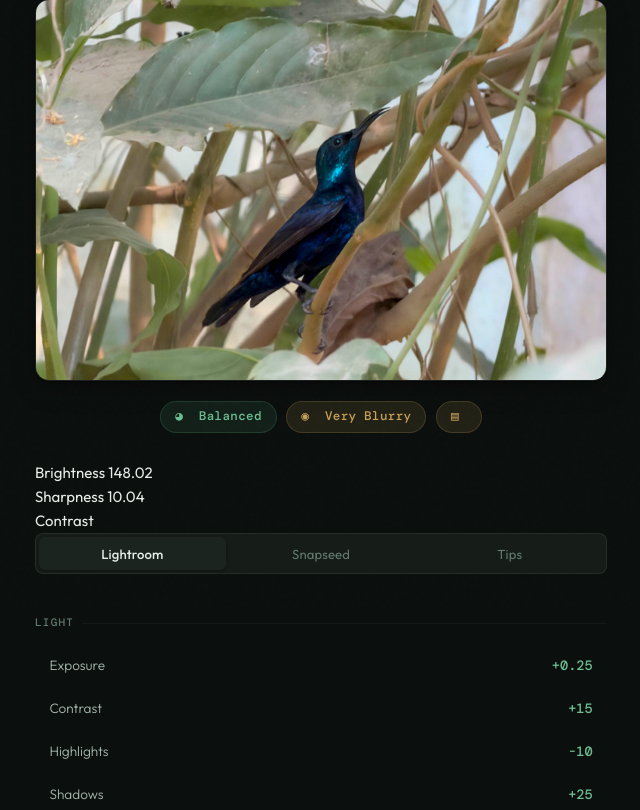
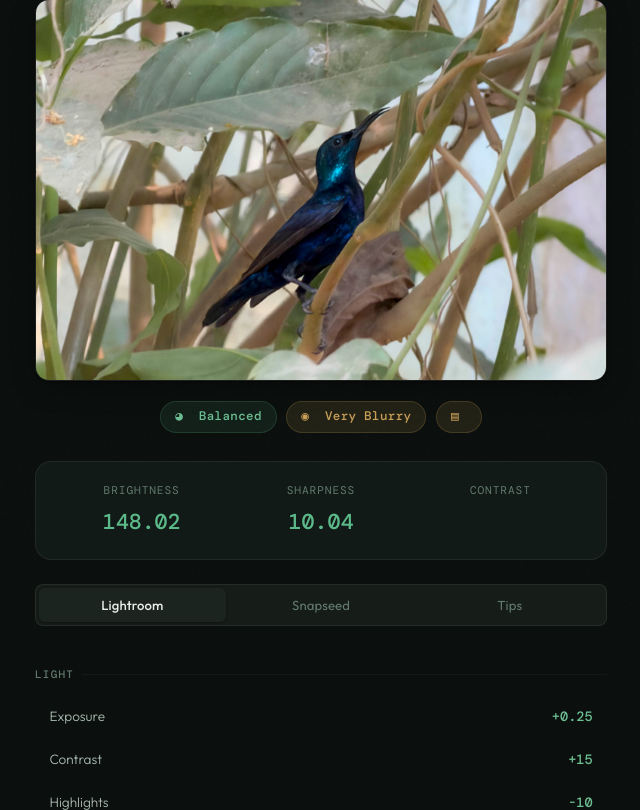
Before and after one commit to abhii-navv/Image-analyzer, a Flask app: page /history/7942c6e0-8eca-411a-926b-975dcc7cb17c in a window 1280 px wide. Shown: the part 192-1002 px from the top of the page, without its empty margins (319-959 px from the left). Run offline with Flask 3, Linux system fonts and the light colour scheme; parts of the project's set-up code (start-up, migrations or seed data) failed here and were passed over; some web fonts are replaced.

Commit message:
Update style.css

```diff
--- a/static/css/style.css
+++ b/static/css/style.css
@@ -663,3 +663,36 @@ main > *:nth-child(2) { animation-delay: 0.1s; }
 main > *:nth-child(3) { animation-delay: 0.15s; }
 main > *:nth-child(4) { animation-delay: 0.2s; }
 main > *:nth-child(5) { animation-delay: 0.25s; }
+/* ─── METRICS PANEL ───────────────────────────── */
+.metrics-panel {
+  display: flex;
+  gap: 1rem;
+  margin: 1.5rem 0;
+  padding: 1.25rem 1.5rem;
+  background: #111A16;
+  border: 1px solid var(--border);
+  border-radius: 16px;
+}
+
+.metric {
+  display: flex;
+  flex-direction: column;
+  gap: 0.3rem;
+  flex: 1;
+  text-align: center;
+}
+
+.metric-label {
+  font-family: var(--font-mono);
+  font-size: 0.7rem;
+  color: var(--muted);
+  text-transform: uppercase;
+  letter-spacing: 0.08em;
+}
+
+.metric-value {
+  font-family: var(--font-mono);
+  font-size: 1.35rem;
+  font-weight: 500;
+  color: #5CBA8A;
+}
```
